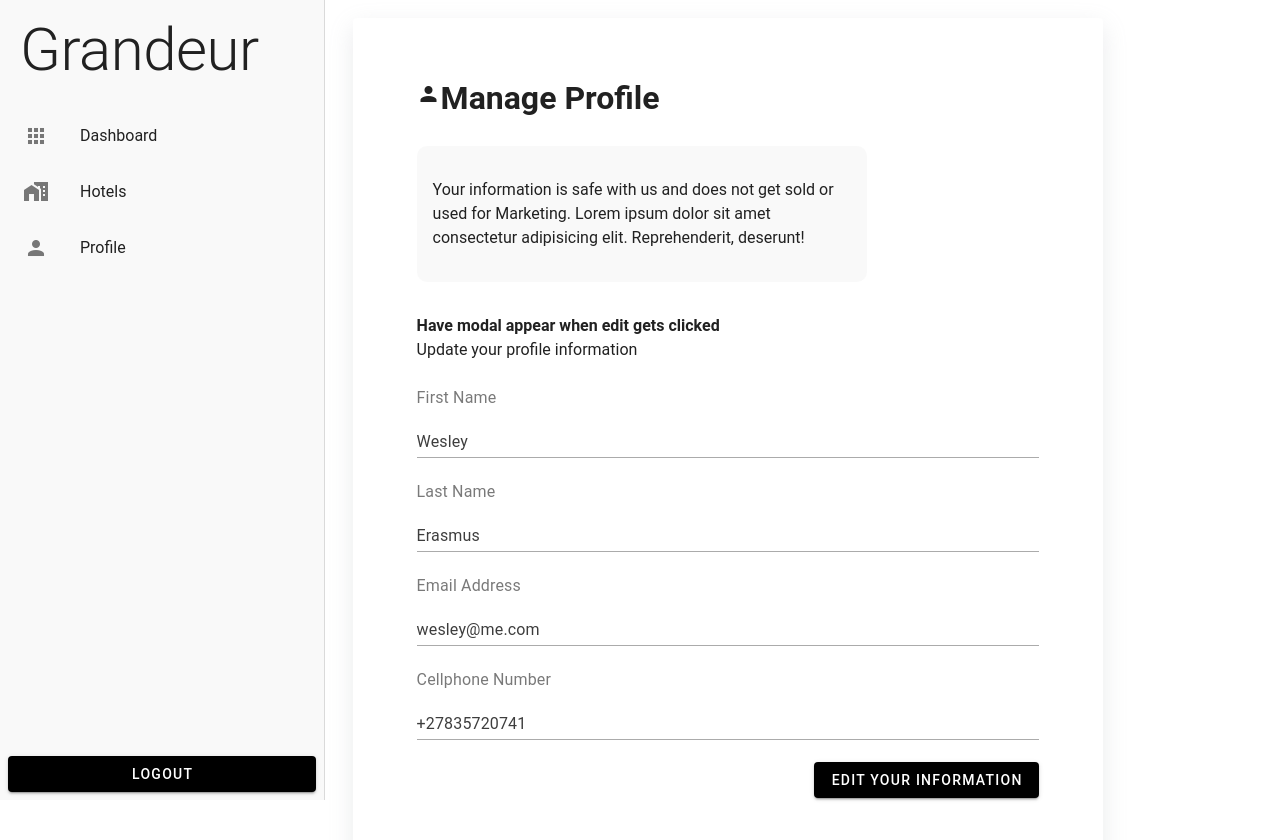
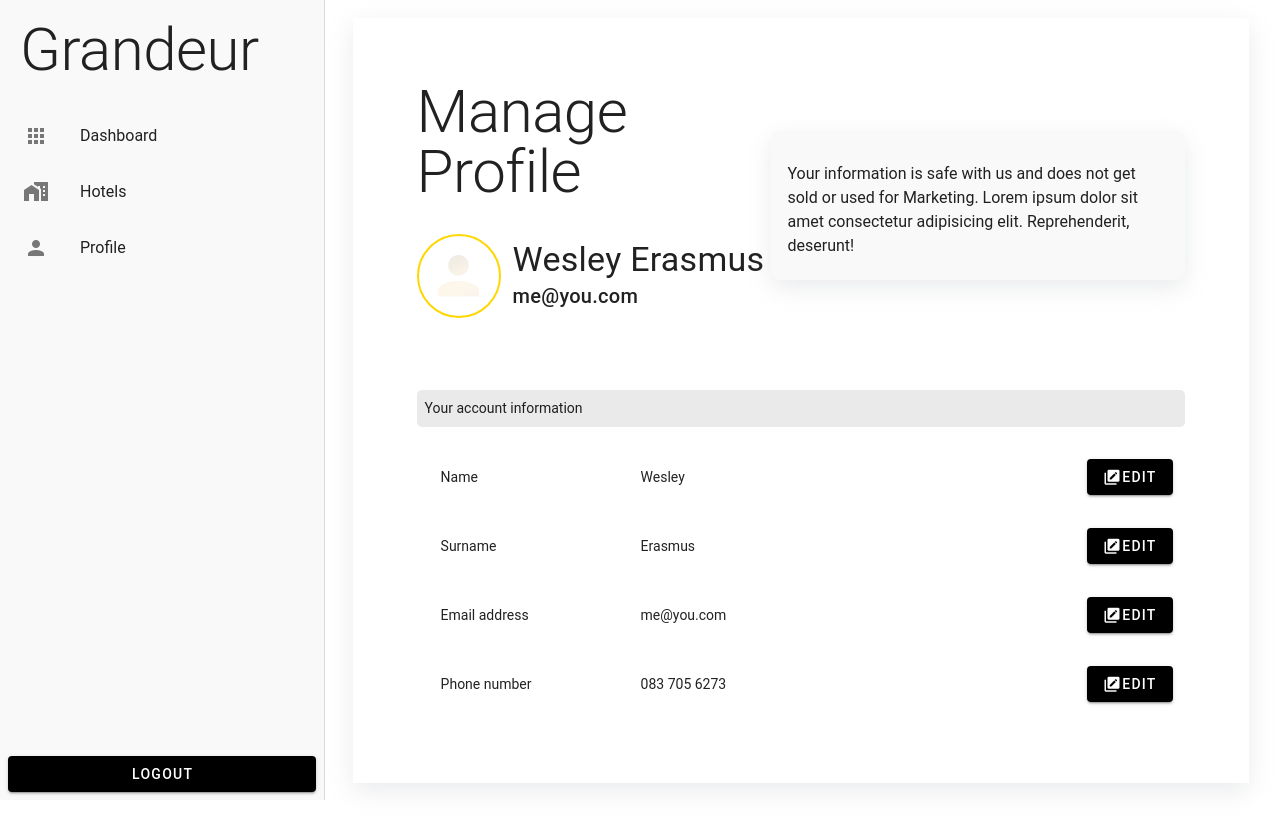
Before and after one commit to WesleyErasmus/hotel_booking_app_vue_php, a Vue app: page /profile in a window 1280 px wide. Shown: the top 840 px of the page. After the commit the page ends 818 px from the top, so only its background shows below. Built offline with nearby package versions, Linux system fonts and the light colour scheme; a web font is replaced by a local one.

Commit message:
ProfilePage: Updated layout & created EditProfileDialog component

```diff
--- a/src/views/3_Profile/ProfilePage.vue
+++ b/src/views/3_Profile/ProfilePage.vue
@@ -1,58 +1,135 @@
 <template>
   <v-app id="app-content" class="mx-auto">
     <v-main class="profile-main">
-      <v-card class="profile-card-user-details">
+      <div class="profile-card-user-details">
+        <div class="flex-header">
           <header>
+            <h1 class="text-h2">Manage Profile</h1>
             <div class="profile-page-title-container">
-            <v-icon>mdi-account</v-icon>
-            <h1>Manage Profile</h1>
+              <v-icon class="account-icon">mdi-account</v-icon>
+              <!-- <h1 class="text-h2">Manage Profile</h1> -->
+              <div>
+                <h1 class="text-h4">Wesley Erasmus</h1>
+                <h1 class="text-h6">me@you.com</h1>
+              </div>
             </div>
           </header>
 
-        <section>
           <div class="user-information-disclaimer">
             Your information is safe with us and does not get sold or used for
-            Marketing. Lorem ipsum dolor sit amet consectetur adipisicing elit. Reprehenderit, deserunt!
+            Marketing. Lorem ipsum dolor sit amet consectetur adipisicing elit.
+            Reprehenderit, deserunt!
+          </div>
         </div>
 
-          <v-form class="">
-            <h4>Have modal appear when edit gets clicked</h4>
-            <p>Update your profile information</p>
+        <section>
+          <div class="table-container">
+            <!-- <h4>Update your profile information</h4> -->
             <br />
-            <v-label>First Name</v-label>
-            <v-text-field variant="underlined">Wesley</v-text-field>
-            <v-label>Last Name</v-label>
-            <v-text-field variant="underlined">Erasmus</v-text-field>
-            <v-label>Email Address</v-label>
-            <v-text-field variant="underlined">wesley@me.com</v-text-field>
-            <v-label>Cellphone Number</v-label>
-            <v-text-field variant="underlined">+27835720741</v-text-field>
+            <v-table>
+              <td class="table-heading">Your account information</td>
+            </v-table>
+            <v-table class="">
+              <tbody>
+                <!-- name - surname - email - phone  -->
+                <tr>
+                  <td class="table-label">Name</td>
+                  <td>Wesley</td>
+                  <td>
+                    <div class="edit-btn" color="white">
+                      <EditProfileDialog />
+                    </div>
+                  </td>
+                </tr>
 
-            <v-btn class="edit-btn" color="black">Edit Your Information</v-btn>
-          </v-form>
+                <tr>
+                  <td class="table-label">Surname</td>
+                  <td>Erasmus</td>
+                  <td>
+                    <div class="edit-btn" color="white">
+                      <EditProfileDialog />
+                    </div>
+                  </td>
+                </tr>
+
+                <tr>
+                  <td class="table-label">Email address</td>
+                  <td>me@you.com</td>
+                  <td>
+                    <div class="edit-btn" color="white">
+                      <EditProfileDialog />
+                    </div>
+                  </td>
+                </tr>
+
+                <tr>
+                  <td class="table-label">Phone number</td>
+                  <td>083 705 6273</td>
+                  <td>
+                    <div class="edit-btn" color="white">
+                      <EditProfileDialog />
+                    </div>
+                  </td>
+                </tr>
+              </tbody>
+            </v-table>
+          </div>
         </section>
-      </v-card>
+      </div>
     </v-main>
   </v-app>
 </template>
 
 <script>
-export default {};
+import EditProfileDialog from "./ProfilePageComponents/EditProfileDialog.vue";
+export default {
+  components: { EditProfileDialog },
+  data: () => ({
+    dialog: false,
+  }),
+};
 </script>
 
 <style scoped>
 .profile-main {
+  border: none !important;
 }
 .profile-page-title-container {
   display: flex;
   line-height: 1;
+  align-items: center;
+  margin-bottom: 3rem;
+}
+.flex-header {
+  display: flex;
+  justify-content: space-between;
+}
+.text-h2 {
+  margin-bottom: 2rem;
+}
+.account-icon {
+  font-size: 62px;
+  margin-right: 12px;
+  background: linear-gradient(
+    338deg,
+    rgba(242, 241, 239, 1) 0%,
+    rgba(254, 247, 234, 1) 43%,
+    rgba(222, 221, 219, 1) 100%
+  );
+  -webkit-background-clip: text;
+  -webkit-text-fill-color: transparent;
+  padding: 2.5rem;
+  border-radius: 50%;
+  border: 2px solid gold;
 }
 .user-information-disclaimer {
   background: var(--transparent-bg);
   padding: 2rem 1rem;
+  border-radius: 10px;
+  margin: 3rem 0;
+  box-shadow: rgba(149, 157, 165, 0.2) 0px 8px 24px;
+  height: 150px;
   width: 450px;
-    border-radius: 10px;
-    margin: 2rem 0;
 }
 /* === V_CARD === */
 .profile-card-user-details {
@@ -60,8 +137,26 @@ export default {};
   border: none;
   padding: 4rem;
   box-shadow: rgba(149, 157, 165, 0.2) 0px 8px 24px;
+  width: 70vw;
 }
 .edit-btn {
   float: right;
 }
+.table-container {
+}
+.table-heading {
+  background: rgba(226, 226, 226, 0.705);
+  display: block;
+  width: 100%;
+  padding: 0.5rem !important;
+  margin-bottom: 1rem;
+  border-radius: 5px;
+}
+td {
+  border-bottom: none !important;
+  padding: 1.5rem !important;
+}
+.table-label {
+  width: 200px;
+}
 </style>
--- /dev/null
+++ b/src/views/3_Profile/ProfilePageComponents/EditProfileDialog.vue
@@ -0,0 +1,65 @@
+<template>
+  <v-row justify="center">
+    <v-dialog v-model="dialog" persistent>
+      <template v-slot:activator="{ props }">
+        <v-btn color="black" v-bind="props"
+          ><v-icon>mdi-pencil-box-multiple</v-icon> EDIT</v-btn
+        >
+      </template>
+      <v-card class="dialog-card">
+        <v-card-title>
+          <span class="text-h5">UPDATE YOUR PROFILE INFORMATION</span>
+        </v-card-title>
+        <v-container class="user-form-container">
+          <v-row>
+            <v-col cols="6">
+              <v-text-field required>Wesley</v-text-field>
+            </v-col>
+            <v-col cols="6">
+              <v-text-field persistent-hint required>Erasmus</v-text-field>
+            </v-col>
+            <v-col cols="12">
+              <v-text-field required>me@you.com</v-text-field>
+            </v-col>
+            <v-col cols="12">
+              <v-text-field type="number" required>083 705 6273</v-text-field>
+            </v-col>
+          </v-row>
+        </v-container>
+        <small>*Click save to save your changes</small>
+        <v-card-actions>
+          <v-spacer></v-spacer>
+          <v-btn color="black" variant="tonal" @click="dialog = false">
+            Close
+          </v-btn>
+          <v-btn color="black" variant="tonal" @click="dialog = false">
+            Save
+          </v-btn>
+        </v-card-actions>
+      </v-card>
+    </v-dialog>
+  </v-row>
+</template>
+
+<script>
+export default {
+  data: () => ({
+    dialog: false,
+  }),
+};
+</script>
+
+<style scoped>
+.dialog-card {
+  display: block;
+  margin: 0 auto;
+  padding: 2rem 5rem;
+}
+
+.user-form-container {
+}
+
+.text-h5 {
+  font-weight: bold;
+}
+</style>
```
Lines whose indentation alone changed are shown as unchanged.
